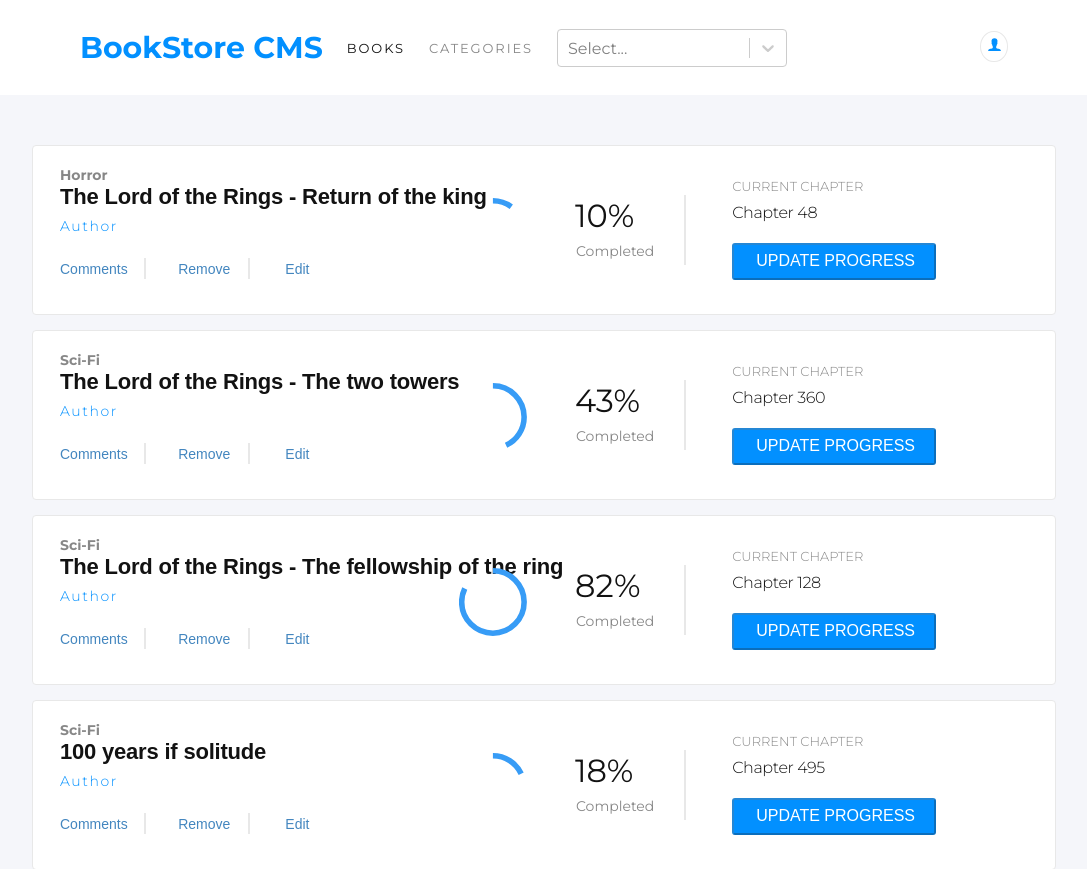
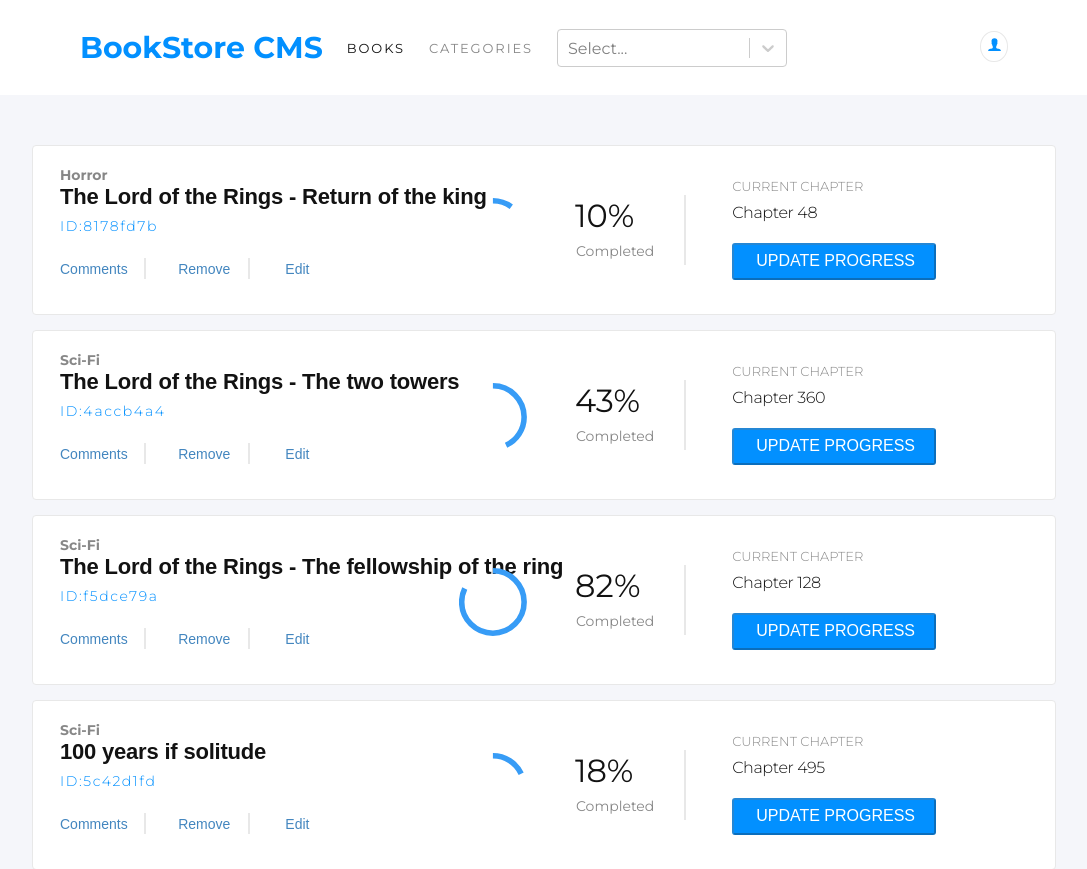
Before and after one commit to sergiocortessat/Redux_Bookstore, a React (Create React App) app: page / in a window 1280 px wide. Shown: the top 869 px of the page, without its empty margins (96-1183 px from the left). Built offline with nearby package versions, Linux system fonts and the light colour scheme.

Commit message:
Add id instead of author to books

```diff
--- a/src/Components/Book.js
+++ b/src/Components/Book.js
@@ -10,7 +10,10 @@ const Book = ({ book, handleRemoveBook }) => {
       <div className="book-info">
         <h4>{book.category}</h4>
         <h3>{book.title}</h3>
-        <h5>Author</h5>
+        <h5>
+          ID:
+          {book.id.slice(0, 8)}
+        </h5>
         <div className="buttons">
           <button className="comments" type="button" disabled="true">Comments</button>
           <span className="horizontal-line-2" />
```
